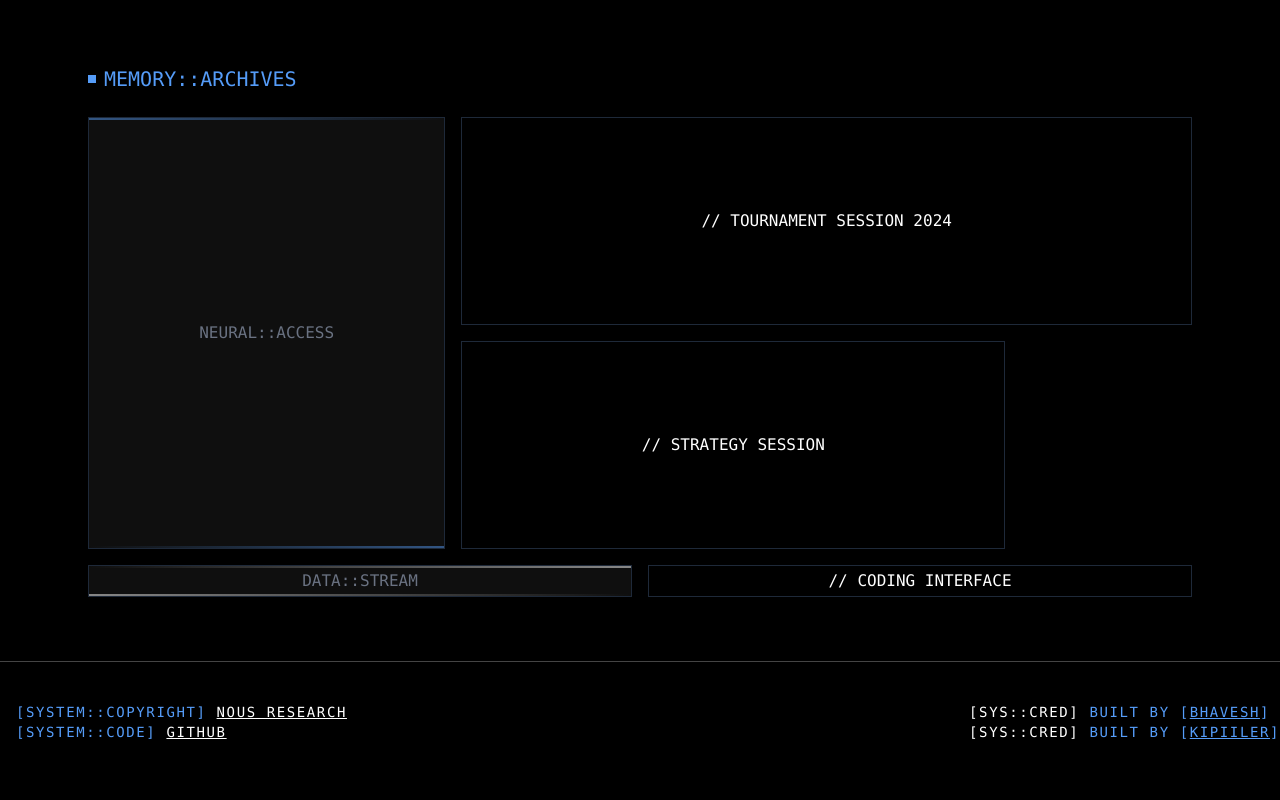
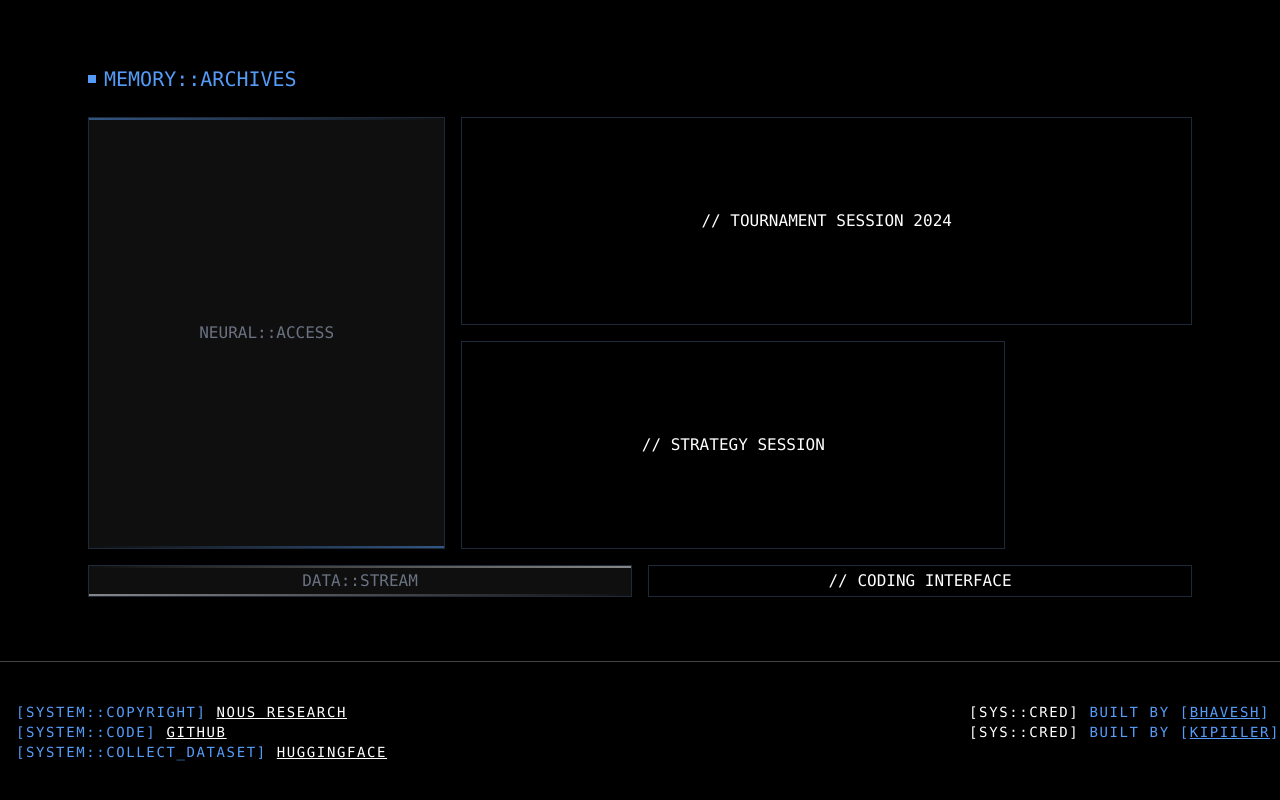
Before and after one commit to Bhavkumar21/huskyholdem-client, a React (Vite) app: page /about in a window 1280 px wide. Shown: the part 1552-2352 px from the top of the page. Built offline with nearby package versions, Linux system fonts and the light colour scheme.

Commit message:
add huggingface

```diff
--- a/src/layout/footer.tsx
+++ b/src/layout/footer.tsx
@@ -9,6 +9,9 @@ const DefaultFooter = () => {
             </div>
             <div>
               <span className="text-[#559CF8]">[SYSTEM::CODE]</span> <a target="_blank" href="https://github.com/NousResearch/huskyholdem-bench" className="underline">GITHUB</a>
+            </div>
+            <div>
+              <span className="text-[#559CF8]">[SYSTEM::COLLECT_DATASET]</span> <a target="_blank" href="https://huggingface.co/collections/NousResearch/huskybench-68bc8aec53b626cd7a44f189" className="underline">HUGGINGFACE</a>
             </div>
             </div>
         </div>
```
